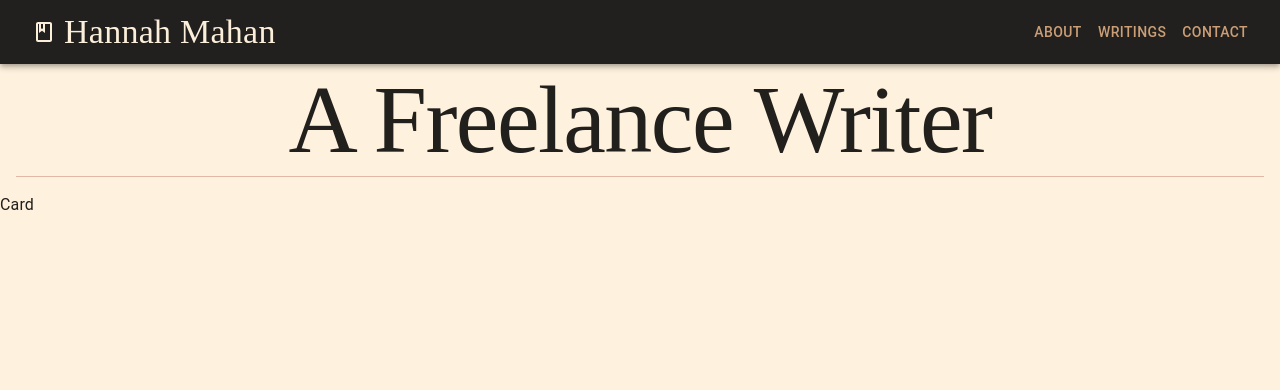
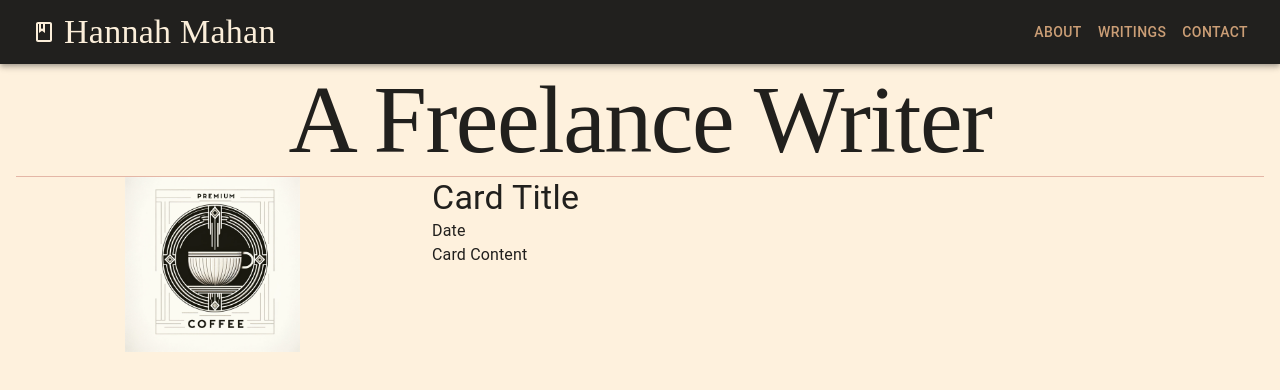
Before and after one commit to samuelj1323/Hannah_freelance, a React (Create React App) app: page / in a window 1280 px wide. Shown: the top 390 px of the page. Built offline with nearby package versions, Linux system fonts and the light colour scheme.

Commit message:
Basic card component

```diff
--- a/src/components/Card/Card.jsx
+++ b/src/components/Card/Card.jsx
@@ -1,7 +1,26 @@
 import React from "react";
+import { Typography, Grid, useMediaQuery, useTheme } from "@mui/material";
+import image from "../../assets/coffeeImage.png";
+const Card = () => {
+  const theme = useTheme();
+  const matches = useMediaQuery(theme.breakpoints.up("sm"));
+  return (
+    <div>
+      <Grid container spacing={2}>
+        {matches && (
+          <Grid item sm={4}>
+            <img style={{ width: 300, paddingLeft: "30%" }} src={image} />
+          </Grid>
+        )}
 
-const Card = () => {
-  return <p>Card</p>;
+        <Grid item xs={12} sm={8}>
+          <Typography variant={"h4"}>Card Title</Typography>
+          <Typography>Date</Typography>
+          <Typography>Card Content</Typography>
+        </Grid>
+      </Grid>
+    </div>
+  );
 };
 
 export default Card;
--- a/src/pages/Landing.jsx
+++ b/src/pages/Landing.jsx
@@ -1,6 +1,10 @@
 import React from "react";
 import { Box, Typography, Stack, Divider, useTheme } from "@mui/material";
 import Card from "../components/Card/Card";
+/**
+ *
+ * Make an api call that retrieves the most recent posts for the reader.
+ */
 const Landing = () => {
   const theme = useTheme();
   return (
```
Also changed, not shown: src/assets/coffeeImage.png (added).
